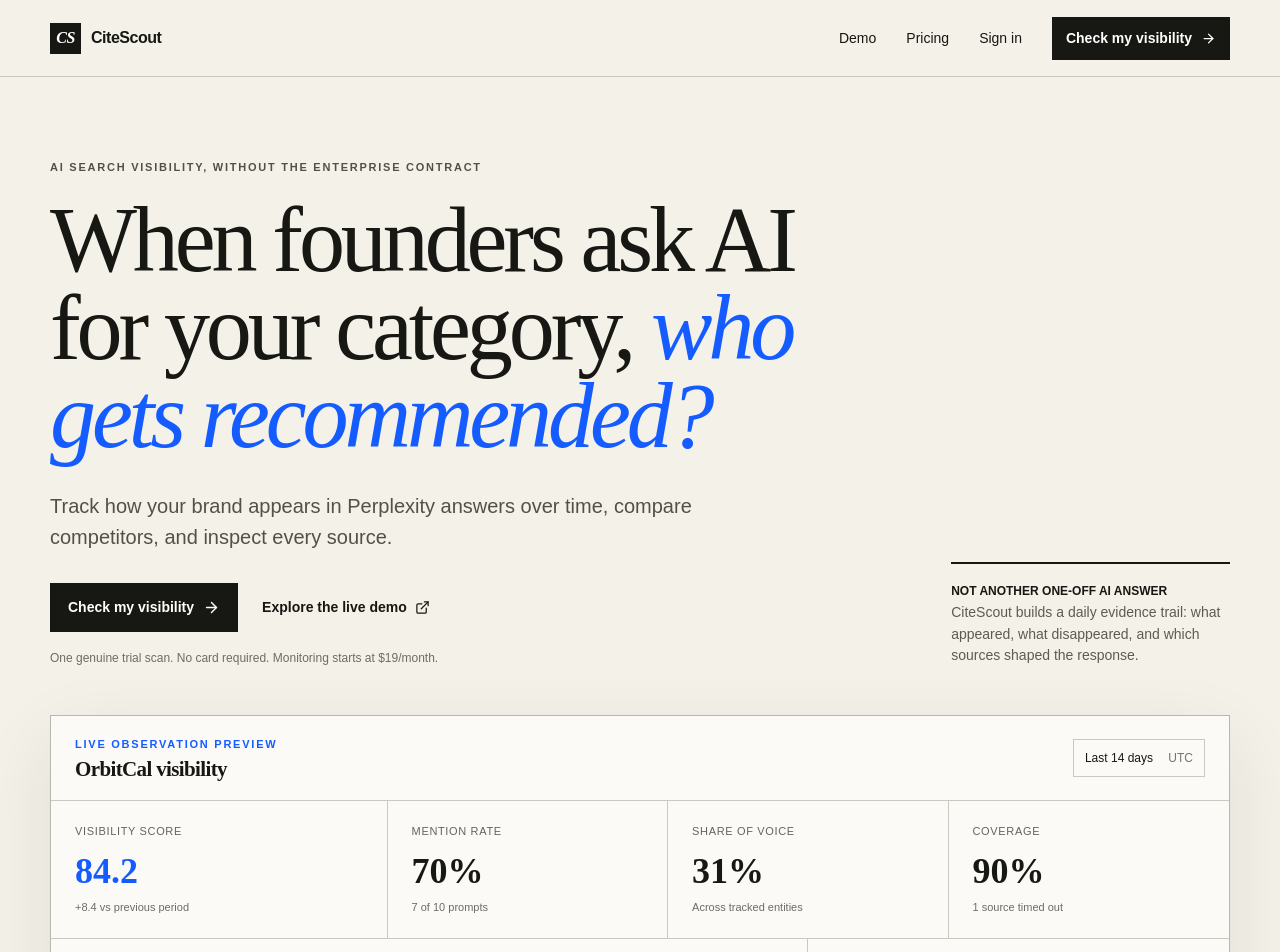
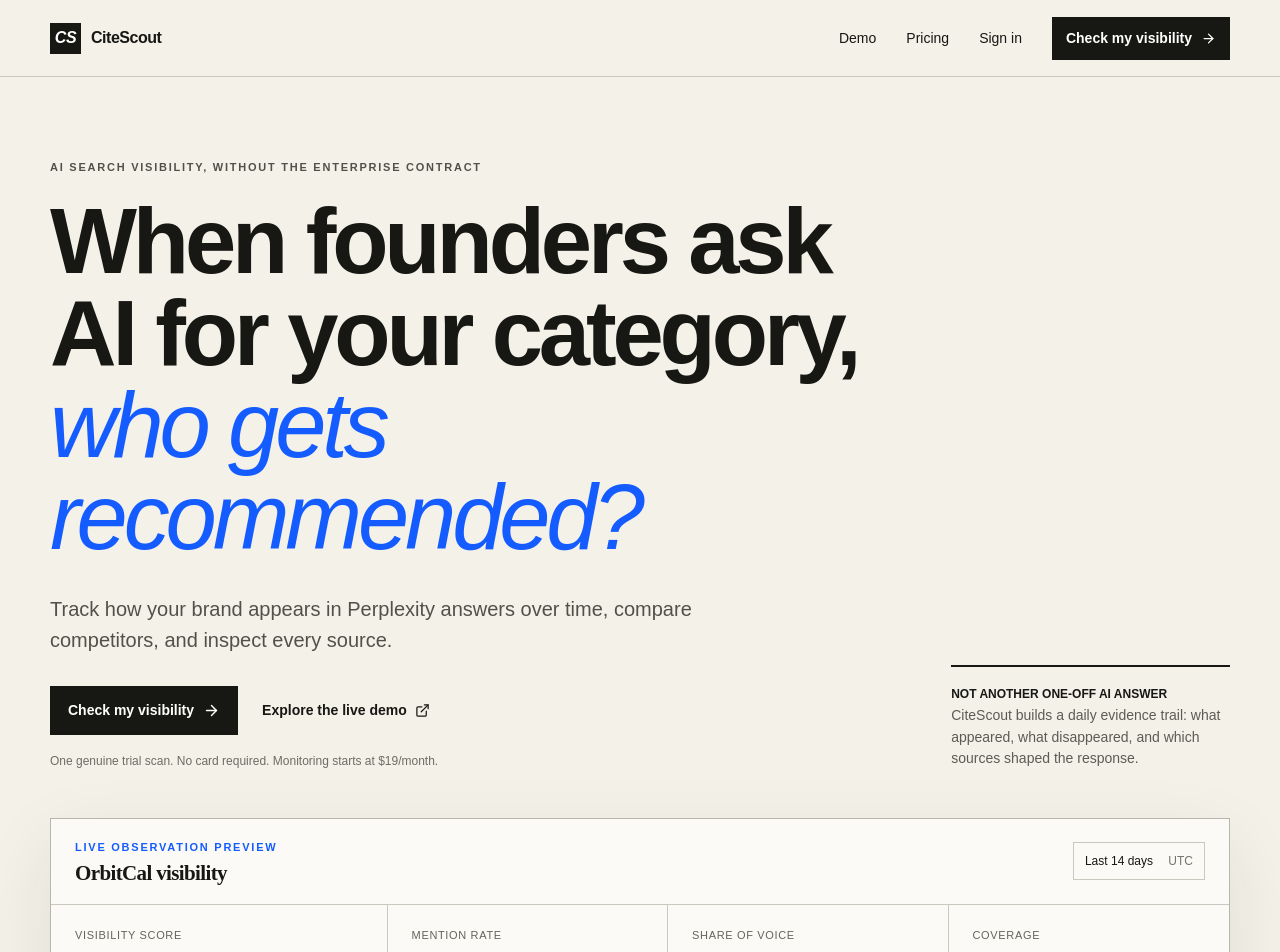
Before and after one commit to ralvyathaya/cite-scout, a React (Vite) app: page / in a window 1280 px wide. Shown: the top 952 px of the page. Built offline with nearby package versions, Linux system fonts and the light colour scheme.

Commit message:
use Plus Jakarta Sans as the single brand typeface

```diff
--- a/package.json
+++ b/package.json
@@ -24,8 +24,7 @@
   },
   "dependencies": {
     "@better-auth/drizzle-adapter": "1.7.5",
-    "@fontsource-variable/dm-sans": "latest",
-    "@fontsource-variable/newsreader": "latest",
+    "@fontsource-variable/plus-jakarta-sans": "^5.3.0",
     "better-auth": "1.7.5",
     "drizzle-orm": "0.45.2",
     "hono": "latest",
--- a/src/client/main.tsx
+++ b/src/client/main.tsx
@@ -1,5 +1,5 @@
-import '@fontsource-variable/dm-sans';
-import '@fontsource-variable/newsreader';
+import '@fontsource-variable/plus-jakarta-sans';
+import '@fontsource-variable/plus-jakarta-sans/wght-italic.css';
 import { StrictMode } from 'react';
 import { createRoot } from 'react-dom/client';
 import { BrowserRouter } from 'react-router';
--- a/src/client/styles.css
+++ b/src/client/styles.css
@@ -3,7 +3,7 @@
 :root {
   color: #171713;
   background: #f4f1e9;
-  font-family: 'DM Sans Variable', sans-serif;
+  font-family: 'Plus Jakarta Sans Variable', sans-serif;
   font-synthesis: none;
   --blue: #145cff;
   --ink: #171713;
@@ -72,8 +72,9 @@
   height: 31px;
   background: var(--ink);
   color: white;
-  font-family: 'Newsreader Variable', serif;
+  font-family: 'Plus Jakarta Sans Variable', sans-serif;
   font-style: italic;
+  font-weight: 800;
 }
 .nav {
   display: flex;
@@ -130,11 +131,11 @@
 }
 h1,
 h2 {
-  font-family: 'Newsreader Variable', serif;
-  font-weight: 520;
+  font-family: 'Plus Jakarta Sans Variable', sans-serif;
+  font-weight: 800;
   letter-spacing: -0.045em;
   margin: 0;
-  line-height: 0.96;
+  line-height: 1;
 }
 h1 {
   font-size: clamp(52px, 7.2vw, 96px);
@@ -203,7 +204,7 @@
   color: var(--blue);
 }
 .dash-top h2 {
-  font-family: 'DM Sans Variable';
+  font-family: 'Plus Jakarta Sans Variable';
   font-size: 21px;
   letter-spacing: -0.03em;
   font-weight: 700;
@@ -238,9 +239,9 @@
   letter-spacing: 0.06em;
 }
 .metric-strip strong {
-  font-family: 'Newsreader Variable';
+  font-family: 'Plus Jakarta Sans Variable', sans-serif;
   font-size: 36px;
-  font-weight: 550;
+  font-weight: 700;
   margin: 5px 0 1px;
 }
 .metric-strip small {
@@ -415,9 +416,9 @@
   padding-top: 14px;
 }
 .price strong {
-  font-family: 'Newsreader Variable';
+  font-family: 'Plus Jakarta Sans Variable', sans-serif;
   font-size: 70px;
-  font-weight: 520;
+  font-weight: 800;
 }
 .price > span {
   font-size: 14px;
@@ -465,12 +466,13 @@
 }
 .pricing-panel strong {
   display: block;
-  font-family: 'Newsreader Variable';
+  font-family: 'Plus Jakarta Sans Variable', sans-serif;
   font-size: 58px;
+  font-weight: 800;
   margin: 25px 0 8px;
 }
 .pricing-panel strong small {
-  font: 500 13px 'DM Sans Variable';
+  font: 500 13px 'Plus Jakarta Sans Variable';
 }
 .pricing-panel p,
 .pricing-panel li {
@@ -710,7 +712,7 @@
   margin-bottom: 32px;
 }
 .app-header h1 {
-  font-family: 'DM Sans Variable';
+  font-family: 'Plus Jakarta Sans Variable';
   font-size: 34px;
   font-weight: 700;
   letter-spacing: -0.04em;
@@ -747,7 +749,7 @@
   height: 34px;
 }
 .empty-chart h2 {
-  font-family: 'DM Sans Variable';
+  font-family: 'Plus Jakarta Sans Variable';
   font-size: 18px;
   margin: 15px 0 5px;
 }
@@ -761,7 +763,7 @@
   max-width: 900px;
 }
 .settings-panel h2 {
-  font-family: 'DM Sans Variable';
+  font-family: 'Plus Jakarta Sans Variable';
   font-weight: 700;
   font-size: 22px;
   letter-spacing: -0.02em;
@@ -836,7 +838,7 @@
   width: min(430px, 100%);
 }
 .auth-form h2 {
-  font-family: 'DM Sans Variable';
+  font-family: 'Plus Jakarta Sans Variable';
   font-size: 29px;
   font-weight: 700;
   letter-spacing: -0.035em;
@@ -987,7 +989,7 @@
 }
 .app-state h1,
 .app-state h2 {
-  font-family: 'DM Sans Variable';
+  font-family: 'Plus Jakarta Sans Variable';
   font-weight: 700;
   letter-spacing: -0.03em;
   font-size: 24px;
```
Also changed, not shown: 1 other file (tests, documents, lock files or other folders).
